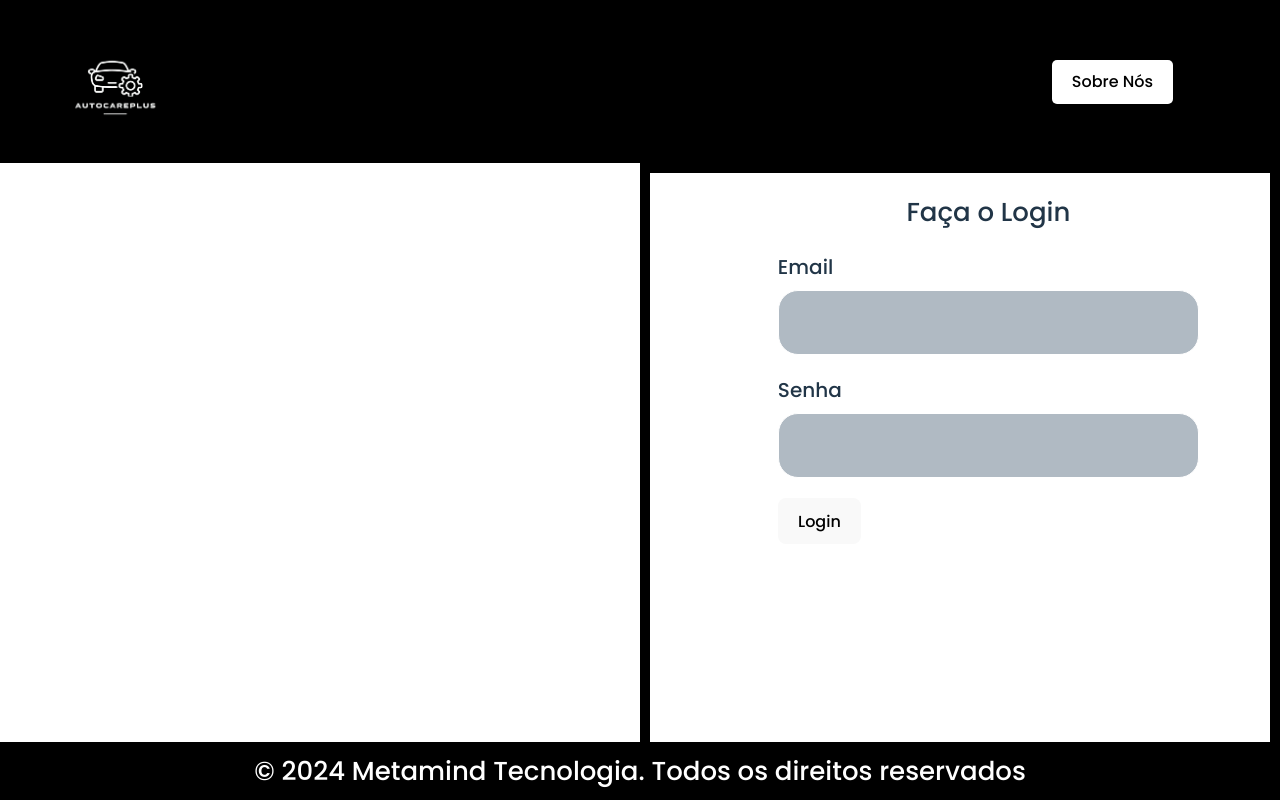
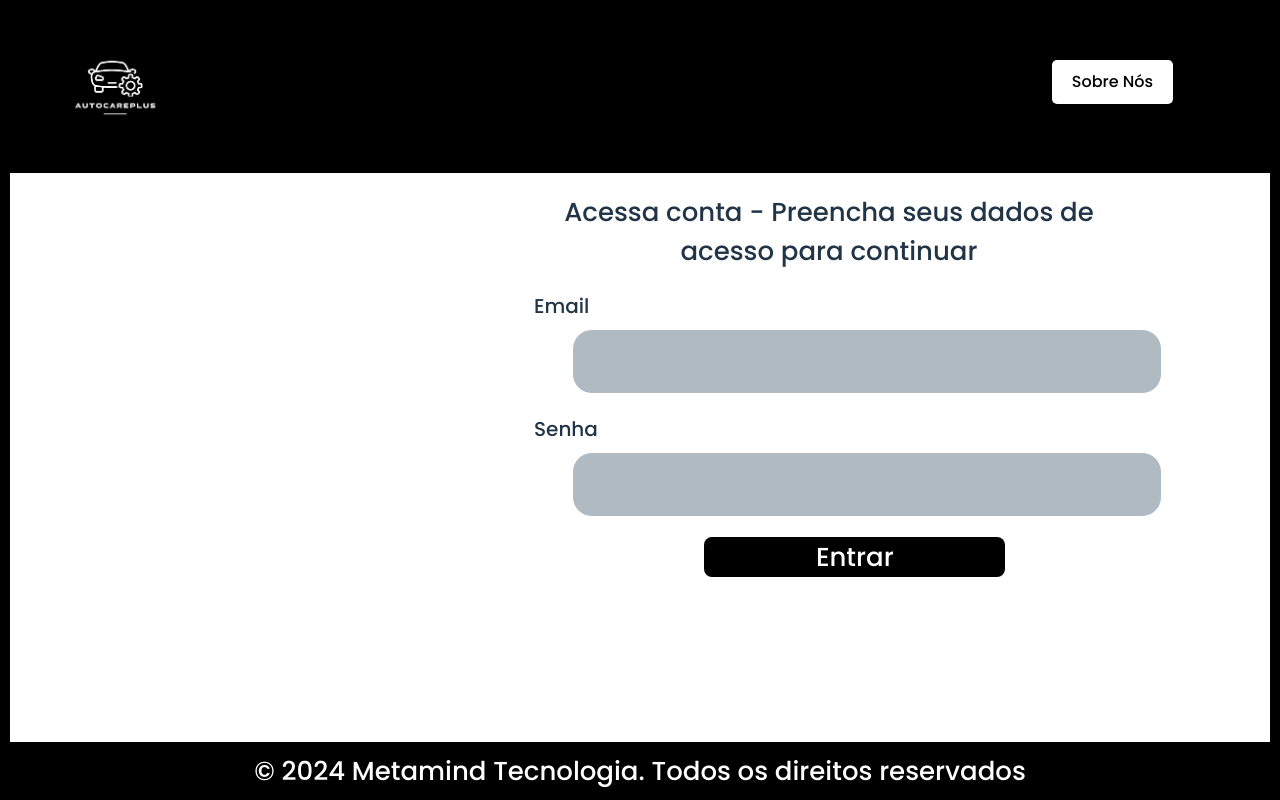
Before and after one commit to joao1015/AutoCarePlusReact, a React (Vite) app in the folder Sprint3/: page /entrar in a window 1280 px wide. Shown: the top 800 px of the page. Built offline with nearby package versions, Linux system fonts and the light colour scheme.

Commit message:
Estilizando a Pagina entrar

```diff
--- a/Sprint3/src/Componentes/FormularioEntrar/index.tsx
+++ b/Sprint3/src/Componentes/FormularioEntrar/index.tsx
@@ -1,5 +1,5 @@
 import React, { useState } from 'react';
-
+import '../FormularioEntrar/style.scss';
 
 function Login() {
   // Estado para armazenar o email e a senha digitados pelo usuário
@@ -24,10 +24,11 @@ function Login() {
   };
 
   return (
-    <div className="formulario-container"> {/* Reutilizando o container do formulário */}
-      <form className="formulario" onSubmit={handleLogin}> {/* Reutilizando a classe do formulário */}
-        <h2>Faça o Login</h2>
-        <div className="form-group"> {/* Reutilizando o grupo de formulários */}
+    <div className="logado"> {/* Reutilizando o container do formulário */}
+      <form className="balao" onSubmit={handleLogin}> {/* Reutilizando a classe do formulário */}
+        <h2>Acessa conta - Preencha seus dados
+        de acesso para continuar</h2>
+        <div className="form"> {/* Reutilizando o grupo de formulários */}
           <label htmlFor="email">Email</label>
           <input
             type="email"
@@ -38,7 +39,7 @@ function Login() {
             required
           />
         </div>
-        <div className="form-group"> {/* Reutilizando o grupo de formulários */}
+        <div className="form"> {/* Reutilizando o grupo de formulários */}
           <label htmlFor="senha">Senha</label>
           <input
             type="password"
@@ -49,7 +50,7 @@ function Login() {
             required
           />
         </div>
-        <button type="submit">Login</button> {/* Reutilizando o estilo do botão */}
+        <button className='logar' type="submit">Entrar</button >
       </form>
     </div>
   );
--- /dev/null
+++ b/Sprint3/src/Componentes/FormularioEntrar/style.scss
@@ -0,0 +1,96 @@
+// src/Componentes/Formulario/Style.scss
+
+@import url('https://fonts.googleapis.com/css2?family=Poppins:wght@500&display=swap'); // Importa a fonte Poppins Medium
+
+.logado {
+    position: absolute; // Permite posicionar o contêiner do formulário de forma precisa
+    top: 163px; // Define a posição vertical do formulário
+    right: 0; // Alinha o contêiner à direita da página
+    border: 10px solid #000000;
+    transform: translateX(0); // Ajuste a posição horizontal se necessário
+    width: 100%; // Largura do contêiner para cobrir metade da tela
+    height: 100%;
+    justify-items: center;
+    background-color: #fff;}
+
+
+    .balao {
+        background-color: #ffffff; // Cor de fundo
+        padding: 20px; // Adiciona um pouco de padding
+
+        height: 100%; // Usa a altura total do contêiner
+        width: 50%;
+        align-items: center; // Alinha os itens dentro do contêiner
+        margin-left: 10cm; // Margem esquerda
+
+        // Adiciona a borda
+
+        // Outras propriedades relacionadas ao layout
+        box-sizing: border-box; // Inclui padding e borda no cálculo da largura e altura
+      }
+
+
+
+          h2 {
+            margin-bottom: 20px; // Espaçamento abaixo do título
+            font-size: 26px; // Tamanho da fonte do título
+            font-family: 'Poppins', sans-serif; // Fonte Poppins
+            font-weight: 600; // Peso da fonte semi-bold
+            text-align: center; // Centraliza o título
+
+          }
+
+          .form {
+            margin-bottom: 20px; // Espaçamento entre os campos do formulário
+
+            label {
+              display: block; // Faz o rótulo ocupar a linha inteira
+              margin-bottom: 8px; // Espaçamento abaixo do rótulo
+              font-size: 20px; // Tamanho da fonte do rótulo
+              font-family: 'Poppins', sans-serif; // Fonte Poppins
+              font-weight: 500; // Peso da fonte medium
+            }
+
+            input {
+              width: 100%; // Faz os campos de entrada ocuparem toda a largura disponível
+              max-width: 600px; // Largura máxima dos campos de entrada
+              height: 65px; // Altura dos campos de entrada
+              padding: 0 15px; // Adiciona padding horizontal
+              border: 1px solid white; // Adiciona uma borda leve
+              border-radius: 20px; // Arredonda os cantos dos campos de entrada com raio de 20px
+              font-size: 20px; // Tamanho da fonte dos campos de entrada
+              font-family: 'Poppins', sans-serif; // Fonte Poppins
+              font-weight: 500; // Peso da fonte medium
+              background-color: #B0BAC3; // Cor de fundo dos campos de entrada
+              box-sizing: border-box; // Inclui o padding na largura e altura totais
+        margin-left:1cm ;
+              &::placeholder {
+                color: #fff; // Cor do texto do placeholder
+                opacity: 0.8; // Opacidade do texto do placeholder
+              }
+            }
+
+
+          }
+        /* No arquivo style.scss */
+        .logar {
+            font-family: 'Poppins', sans-serif; // Certifique-se de que a fonte Poppins está importada corretamente
+            font-weight: 400; // Semi-bold, 600 é um valor comum para semi-bold
+            font-size: 26px; // Tamanho da fonte
+            width: 301.45px; // Largura do botão
+            height: 40px; // Altura do botão
+            background-color: #000000; // Cor de fundo (ajuste conforme necessário)
+            color: #ffffff; // Cor do texto (ajuste conforme necessário)
+            border: none; // Remove bordas padrão
+            border-radius: 8px; // Arredondar os cantos do botão
+            padding: 10px; // Adiciona padding interno (opcional)
+            cursor: pointer; // Muda o cursor para indicar que é clicável
+            text-align: center; // Alinha o texto ao centro
+            line-height: 4px; // Alinha verticalmente o texto, ajusta conforme necessário
+            transition: background-color 0.3s; // Adiciona uma transição suave para mudanças de cor
+          margin-left: 4.5cm;
+            // Adiciona um efeito de foco (opcional)
+            &:hover {
+              background-color: #0056b3; // Cor de fundo ao passar o mouse (ajuste conforme necessário)
+            }
+          }
```
